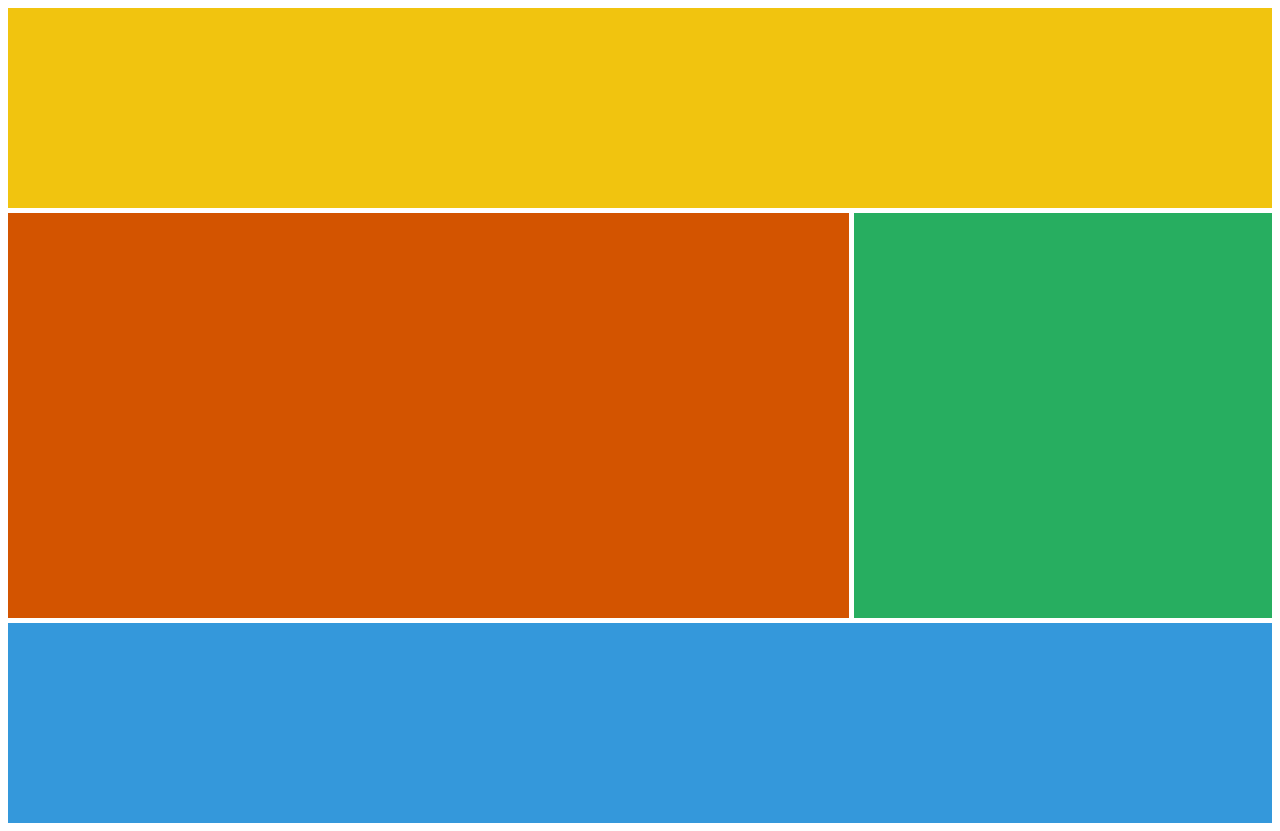
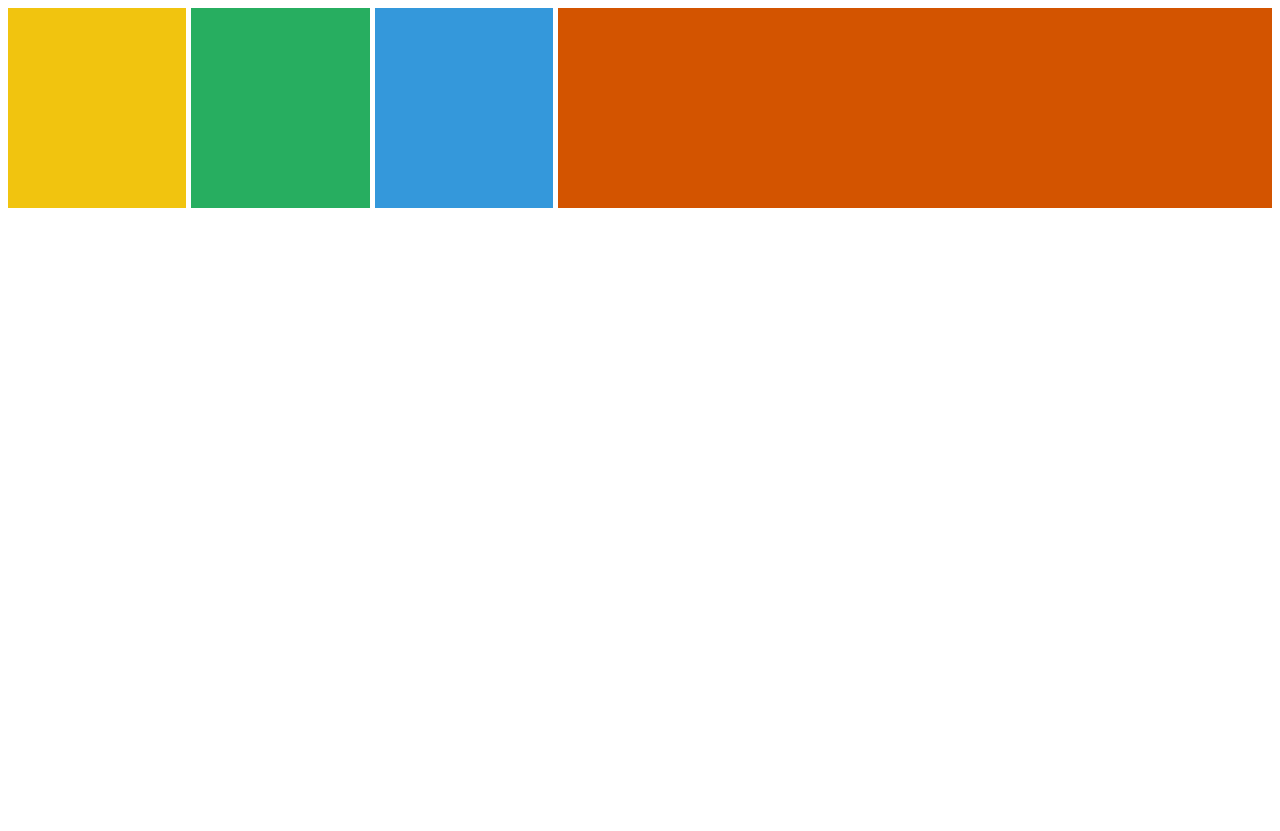
Before and after one commit to kowoohyuk/nomad-css, a plain HTML site: page flexbox/grid.html in a window 1280 px wide. After the commit the page ends 800 px from the top, so only its background shows below. Drawn offline with Linux system fonts and the light colour scheme.

Commit message:
grid fr, repeat

```diff
--- a/flexbox/grid.html
+++ b/flexbox/grid.html
@@ -5,28 +5,27 @@
     display: grid;
     grid-auto-rows: 200px;
     grid-gap: 5px;
-    /*grid-template-areas 유의사항
-      부모 요소의 areas에 지정한 명칭과 자식 요소의 grid-area 값은 일치하여야한다.
+
+    /*grid는 fr이라는 단위를 사용할 수 있다.
+      fr은 상대적인 범위를 차지하라는 뜻이다.
+      합이 6fr이고 요소 1이 1fr이면 25%의 너비를 차지함.
+
+      grid-template-columns: 2fr 1fr 2fr 1fr;
     */
-    grid-template-areas: "header header header"
-                         "content content sidebar"
-                         "content content sidebar"
-                         "footer footer footer";
+
+    grid-template-columns: repeat(3, 1fr) 4fr; /* repeat를 통해 반복을 줄일 수도 있다. repeat(갯수, 크기)*/
+
   }
   .first {
-    grid-area: header;
     background-color: #f1c40f;
   }
   .second {
-    grid-area: sidebar;
     background-color: #27ae60;
   }
   .third {
-    grid-area: footer;
     background-color: #3498db;
   }
   .fourth {
-    grid-area: content;
     background-color: #d35400;
   }
 </style>
```
